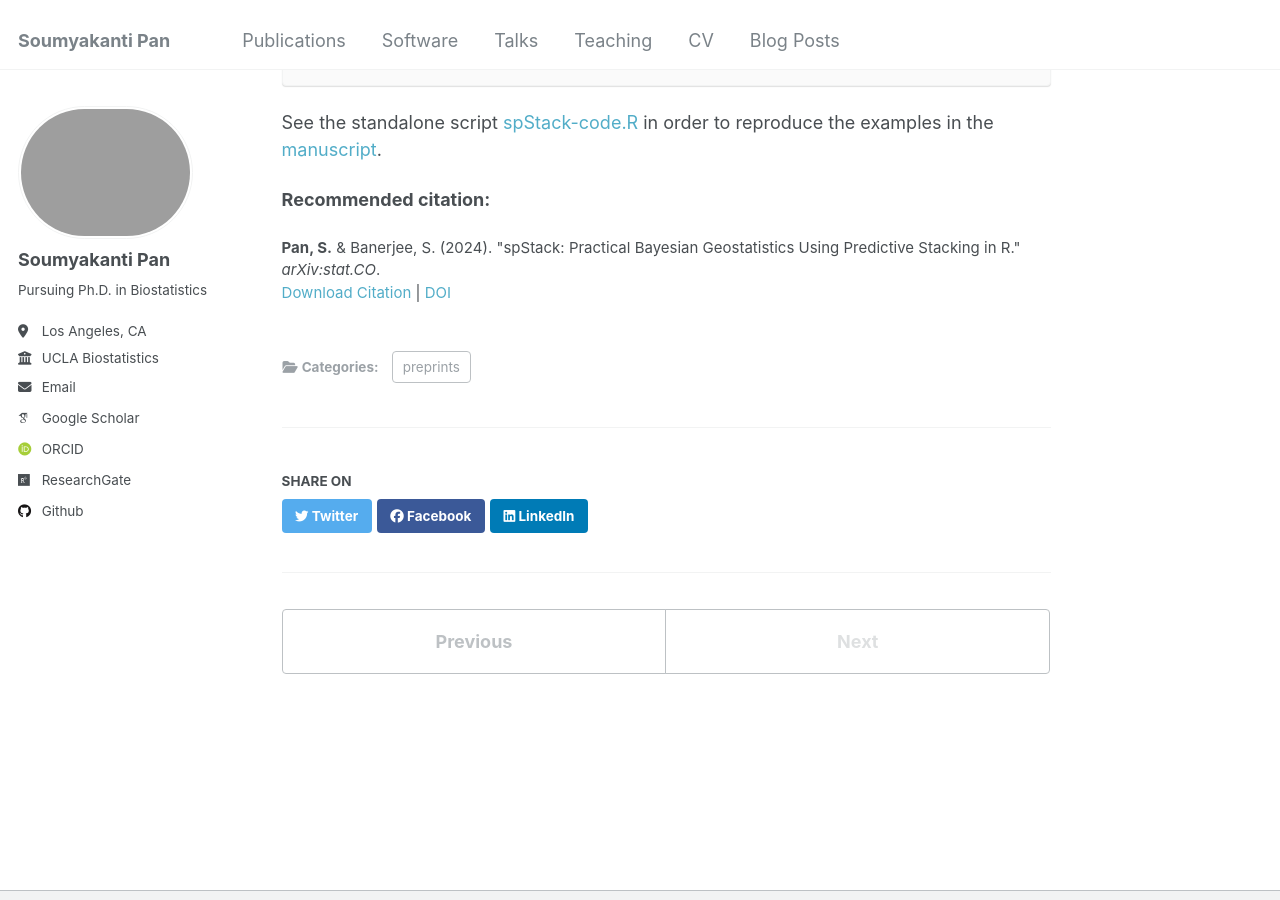
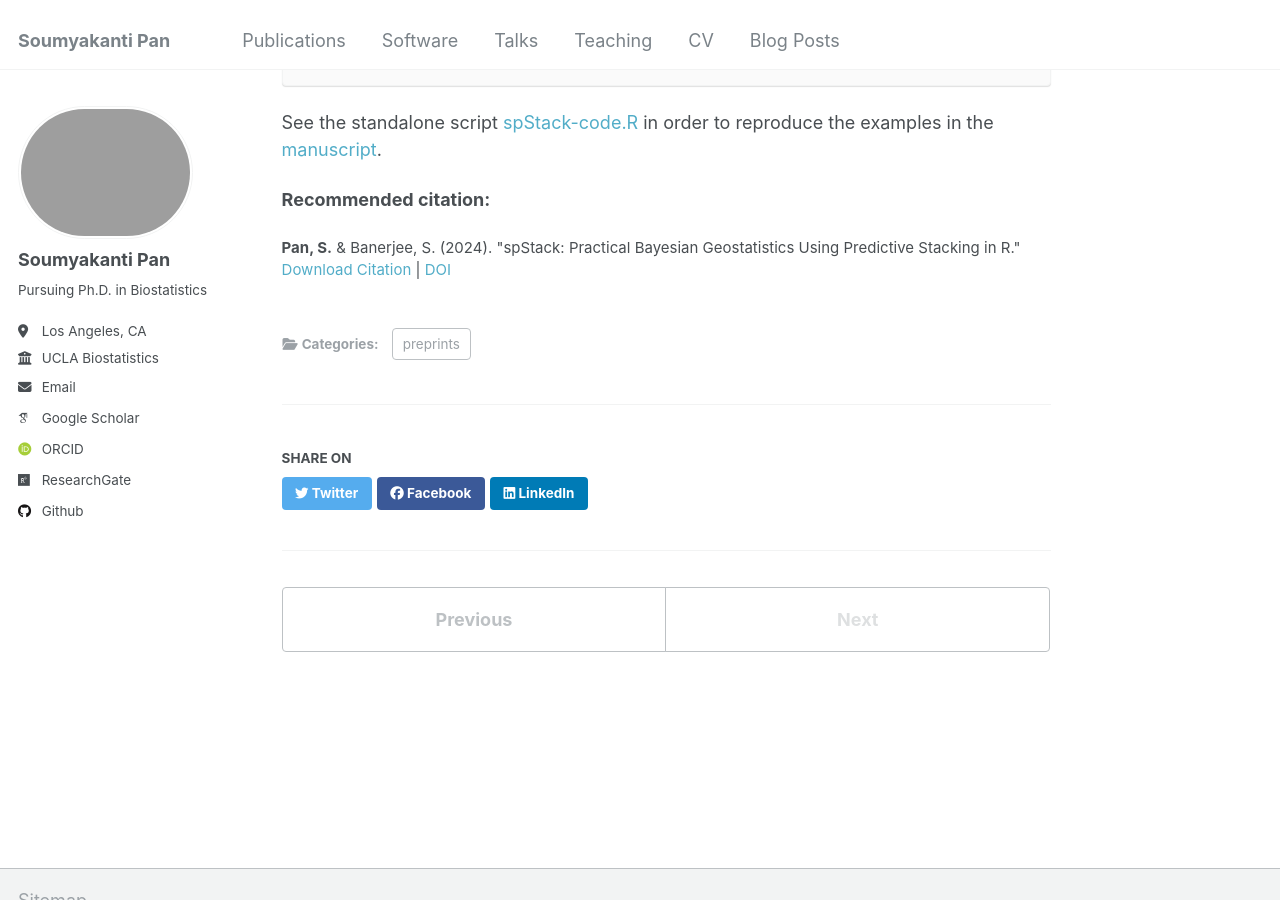
Before and after one commit to SPan-18/span-18.github.io, a Jekyll site: the page built from _publications/2024pan_spStack.md, in a window 1280 px wide and 900 px high, scrolled down 953 px. Built offline with Jekyll 4.4.1, drawn with Linux system fonts in a browser that asks for light colours; some web fonts are replaced.

Commit message:
Update 2024pan_spStack.md

```diff
--- a/_publications/2024pan_spStack.md
+++ b/_publications/2024pan_spStack.md
@@ -8,7 +8,8 @@ date: 2024-11-13
 venue: 'Preprint'
 slidesurl: 'https://doi.org/(in-process)'
 paperurl: /files/spStack.txt
-citation: '<b>Pan, S.</b> & Banerjee, S. (2024). &quot;spStack: Practical Bayesian Geostatistics Using Predictive Stacking in R.&quot; <i>arXiv:stat.CO</i>.'
+citation: '<b>Pan, S.</b> & Banerjee, S. (2024). &quot;spStack: Practical Bayesian Geostatistics Using Predictive Stacking in R.&quot;'
+# <i>arXiv:stat.CO</i>.'
 ---
 
 Statistical modeling and analysis for spatially oriented point-referenced outcomes play a crucial role in diverse scientific applications such as earth and environmental sciences, ecology, epidemiology, and economics. With the advent of Markov chain Monte Carlo (MCMC) algorithms, Bayesian hierarchical models have gained massive popularity in analyzing such point-referenced or, geostatistical data. However, these models involve latent spatial processes characterized by spatial process parameters, which besides lacking substantive relevance in scientific contexts, are also weakly identified and hence, impedes convergence of MCMC algorithms. Thus, even for moderately sized datasets, the computation for MCMC becomes too onerous for practical use. In this article, we introduce the R package spStack that delivers fast Bayesian inference for a class of geostatistical models, where we obviate these issues by sampling from analytically available posterior distributions conditional upon candidate values of the spatial process parameters and, subsequently assimilate inference from these individual posterior distributions using Bayesian predictive stacking. Besides delivering competitive predictive performance as compared to fully Bayesian inference using MCMC, our proposed algorithm is executable in parallel, thus drastically improving runtime and elevating the utility of our software to a diverse group of practitioners with limited computational resources at their disposal.
```
